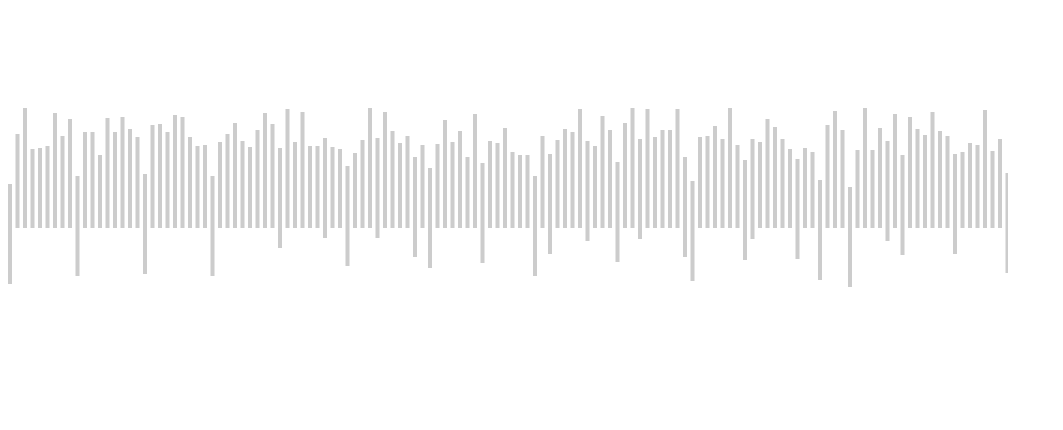
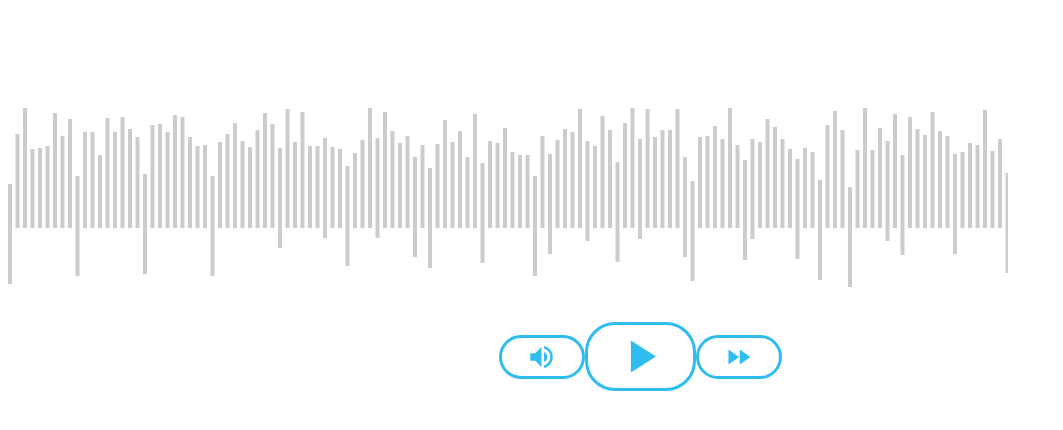
Before and after one commit to vshubhams/sken-music, a plain HTML site: page index.html in a window 1280 px wide. Shown: the whole page, without its empty margins (0-1063 px from the left). Drawn offline with Linux system fonts and the light colour scheme.

Commit message:
Music Play and Pause

```diff
--- a/index.html
+++ b/index.html
@@ -5,6 +5,7 @@
     <meta http-equiv="X-UA-Compatible" content="IE=edge">
     <meta name="viewport" content="width=device-width, initial-scale=1.0">
     <link rel="stylesheet" href="style.css">
+    <link href="https://fonts.googleapis.com/icon?family=Material+Icons" rel="stylesheet">
     <title>Document</title>
 </head>
 
@@ -12,6 +13,13 @@
     <div class="container">
         <canvas width="1000" height="280" id="canvas"></canvas>
     </div>
+
+    <div class="buttonBox">
+        <span id="volume" class="material-icons"> volume_up </span>
+        <span id="palyBtn" class="material-icons">play_arrow</span>
+        <span class="material-icons"> fast_forward </span>
+    </div>
+    <audio id='music'  src="memory.mp3"></audio>
 </body>
 <script src="main.js"></script>
 </html>
--- a/main.js
+++ b/main.js
@@ -17,3 +17,21 @@ for (let i = 0; i < 150; i++){
     ctx.fillRect(x, y, 4, height);
     x = x + 7.5
 }
+
+//--------Function to Play and Pause Music----------
+
+let music = document.getElementById('music');
+let playBtn = document.getElementById('palyBtn');
+playBtn.addEventListener('click', playMusic);
+
+function playMusic() {
+    if (playBtn.innerHTML == 'play_arrow') {
+        music.play();
+        playBtn.innerHTML = "pause";
+
+    }
+    else {
+        music.pause();
+        playBtn.innerHTML = 'play_arrow';
+    }
+}
--- a/style.css
+++ b/style.css
@@ -0,0 +1,20 @@
+
+
+.buttonBox{
+    display: flex;
+    align-items: center;
+    width: fit-content;
+    margin: auto;
+    margin-top: 30px;
+}
+.buttonBox>span{
+    font-size: 30px;
+    padding: 4px 25px;
+    border-radius: 30px;
+    border: solid;
+    cursor: pointer;
+    color: #2FBDEF;
+}
+.buttonBox>span:nth-child(2){
+    font-size: 55px;
+}
```
Also changed, not shown: 1 other file.
